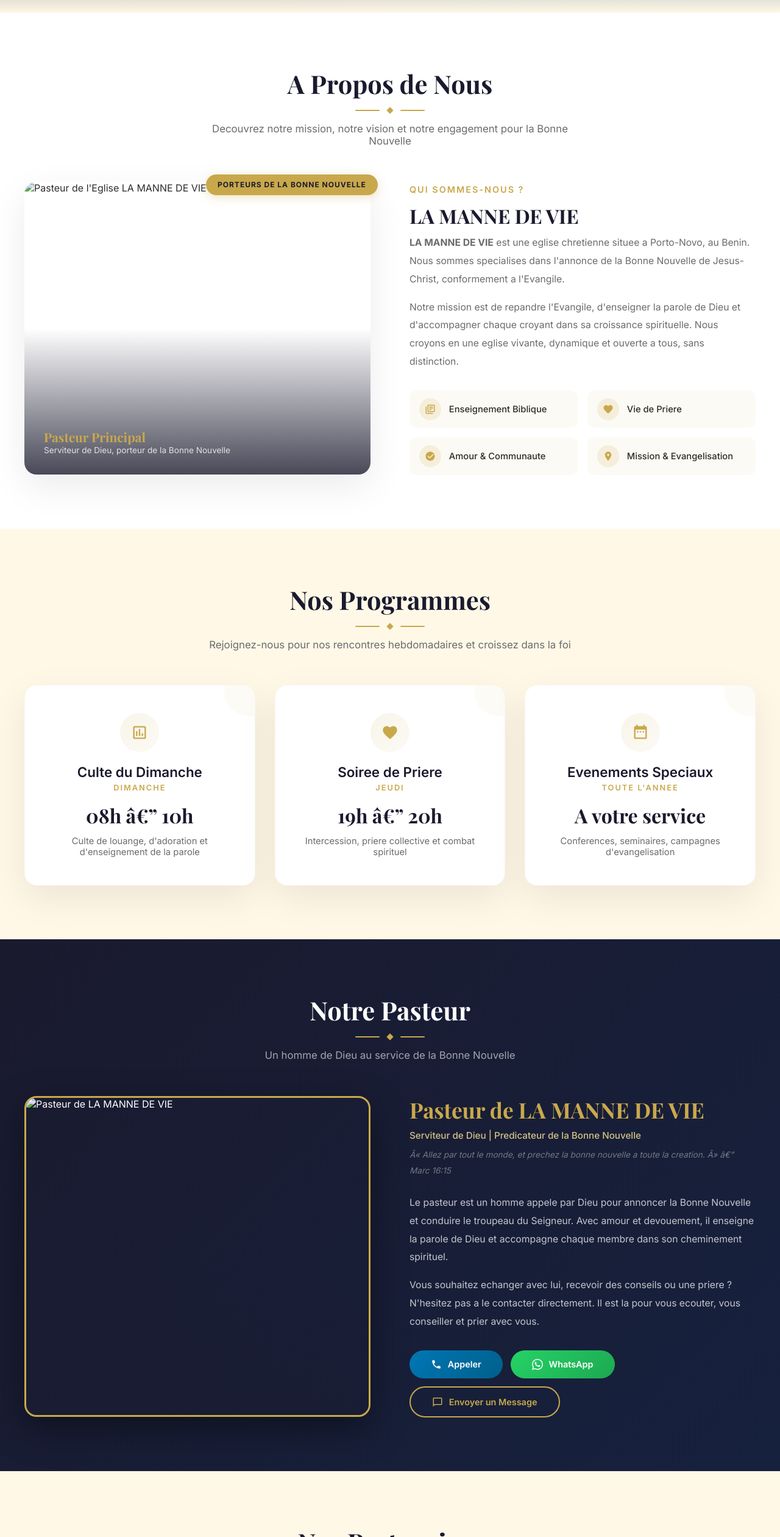
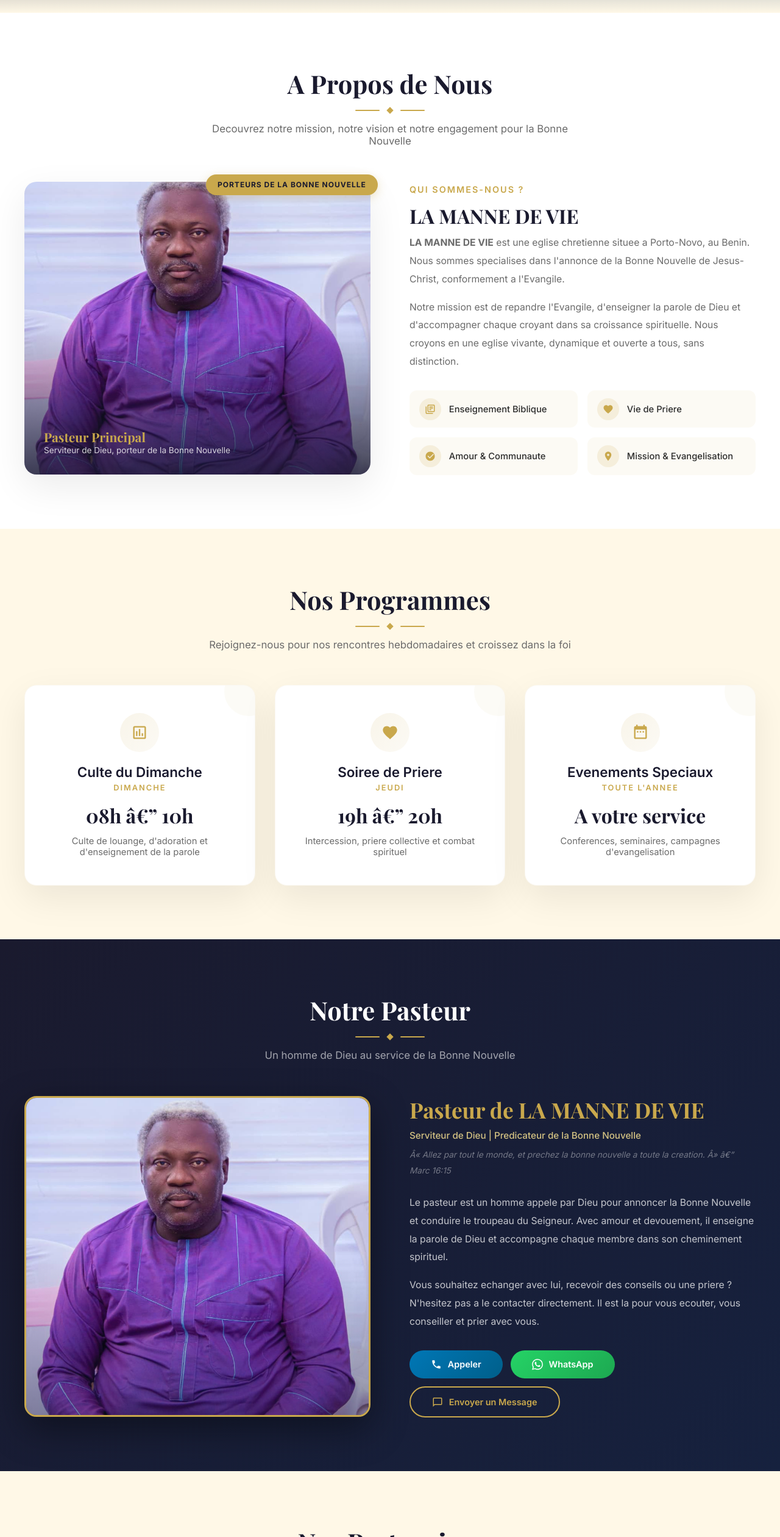
Before and after one commit to Othniel-cyber/eglise-manne-de-vie, a plain HTML site: page index.html in a window 1280 px wide. Shown: the part 779-3299 px from the top of the page at 61% size. Drawn offline with nearby package versions, Linux system fonts and the light colour scheme.

Commit message:
Correction chemin image pasteur

```diff
--- a/index.html
+++ b/index.html
@@ -1657,7 +1657,7 @@
     <div class="about-grid">
         <div class="about-image-wrapper reveal">
             <div class="img-frame">
-                <img src="WhatsApp Image 2026-07-23 at 16.23.20.jpeg" alt="Pasteur de l'Eglise LA MANNE DE VIE">
+                <img src="pasteur.jpg" alt="Pasteur de l'Eglise LA MANNE DE VIE">
                 <div class="img-caption">
                     <h3>Pasteur Principal</h3>
                     <p>Serviteur de Dieu, porteur de la Bonne Nouvelle</p>
@@ -1754,7 +1754,7 @@
     <p class="section-subtitle reveal">Un homme de Dieu au service de la Bonne Nouvelle</p>
     <div class="pastor-content">
         <div class="pastor-image reveal">
-            <img src="WhatsApp Image 2026-07-23 at 16.23.20.jpeg" alt="Pasteur de LA MANNE DE VIE">
+            <img src="pasteur.jpg" alt="Pasteur de LA MANNE DE VIE">
         </div>
         <div class="pastor-info reveal">
             <h2>Pasteur de LA MANNE DE VIE</h2>
```
